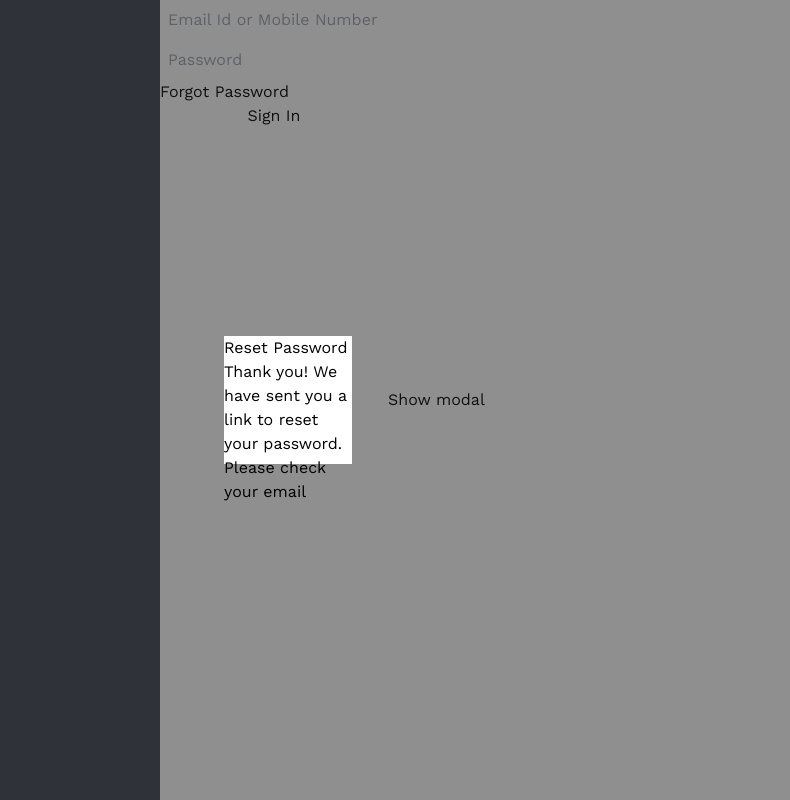
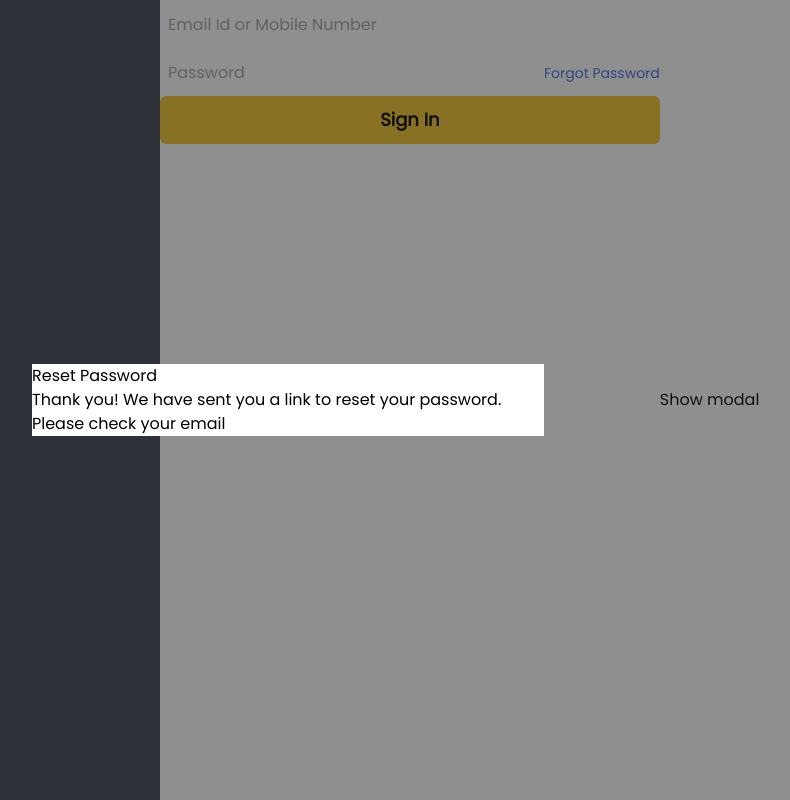
Before and after one commit to TanishqSingla/wisdom-auth, a Nuxt app: page / in a window 1280 px wide. Both pictures are taken after a click on the button "Show modal". Shown: the whole page, without its empty margins (352-1142 px from the left). Built offline with nearby package versions, Linux system fonts and the light colour scheme.

Commit message:
Add state for inputs
Add poppins font style

```diff
--- a/assets/css/main.css
+++ b/assets/css/main.css
@@ -1,3 +1,9 @@
 @tailwind base;
 @tailwind components;
 @tailwind utilities;
+
+@layer components {
+  .modalContainer {
+    @apply bg-white max-w-lg
+  }
+}
--- a/components/Header.vue
+++ b/components/Header.vue
@@ -31,3 +31,9 @@
 		</div>
 	</header>
 </template>
+
+<style scoped>
+header {
+	font-family: 'Work Sans', sans-serif;
+}
+</style>
--- a/nuxt.config.ts
+++ b/nuxt.config.ts
@@ -17,7 +17,7 @@ export default defineNuxtConfig({
 					crossorigin: "",
 				},
 				{
-          href: "https://fonts.googleapis.com/css2?family=Work+Sans:wght@200;300;400&display=swap",
+          href: "https://fonts.googleapis.com/css2?family=Poppins&family=Work+Sans:wght@100;300;400&display=swap",
 					rel: "stylesheet",
 				},
 			],
--- a/pages/index.vue
+++ b/pages/index.vue
@@ -11,6 +11,8 @@ export default {
 	data() {
 		return {
 			visible: false,
+			emailOrPhone: "",
+			password: "",
 		};
 	},
 	methods: {
@@ -27,21 +29,16 @@ export default {
 			return true;
 		},
 		validatePassword(value) {
-			if (!value) {
+			if (!this.password) {
 				return inputErrors.noPassword;
 			}
-			console.log(value.length);
-			if (value.length < 8) {
+			if (this.password.length < 8) {
 				return inputErrors.minPassword;
 			}
+			return true;
 		},
 	},
 };
-</script>
-
-<script setup>
-const emailOrPhone = ref("");
-const password = ref("");
 </script>
 
 <template>
@@ -56,6 +53,7 @@ const password = ref("");
 					v-model.trim="emailOrPhone"
 				/>
 				<ErrorMessage name="email" />
+				<label>
 					<Field
 						name="password"
 						type="password"
@@ -64,13 +62,21 @@ const password = ref("");
 						v-model.trim="password"
 					/>
 					<ErrorMessage name="password" />
-				<NuxtLink to="">Forgot Password</NuxtLink>
-				<button type="submit">Sign In</button>
+					<NuxtLink to="/" class="text-sm text-[royalblue]"
+						>Forgot Password</NuxtLink
+					>
+				</label>
+				<button
+					type="submit"
+					class="bg-[#F1C12B] h-12 rounded-md font-bold text-lg"
+				>
+					Sign In
+				</button>
 			</Form>
 			<button @click="visible = true">Show modal</button>
 			<Modal v-show="visible" v-on:closeModal="() => (visible = false)">
 				<template #children>
-					<div class="h-32 w-32 bg-white">
+					<div class="modalContainer">
 						<p>Reset Password</p>
 						<p>
 							Thank you! We have sent you a link to reset your password. Please
@@ -85,9 +91,9 @@ const password = ref("");
 
 <style>
 body {
-	font-family: "Work Sans", sans-serif;
+	font-family: "Poppins", sans-serif;
 }
 input {
-	@apply p-2;
+	@apply p-2 h-12 w-96;
 }
 </style>
```
Lines whose indentation alone changed are shown as unchanged.
